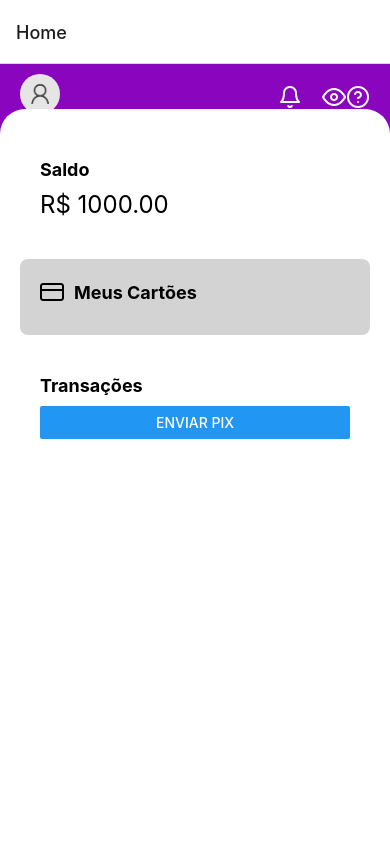
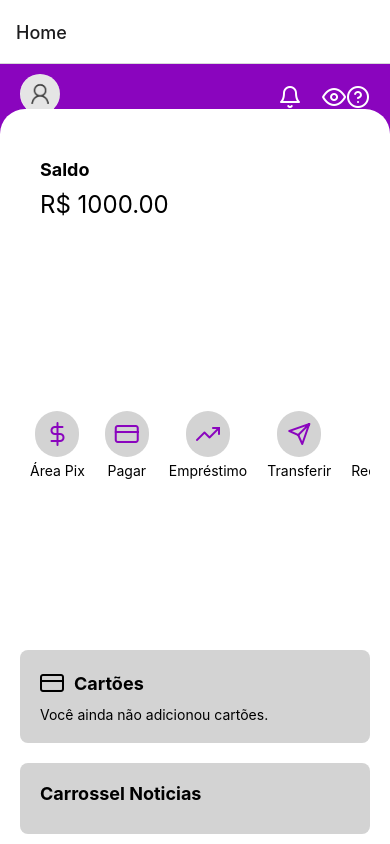
Before and after one commit to ptsantosrj/Fullstack-Senai-Mobile-NuBank, a React Native app: screen /Home in a window 390 px wide. Built offline with nearby package versions, Linux system fonts and the light colour scheme.

Commit message:
Ajustes de layout e inclusao de carrossel de icones

```diff
--- /dev/null
+++ b/components/Services.js
@@ -0,0 +1,15 @@
+import React from 'react';
+
+const services = [
+    { id: '1', name: 'Área Pix', icon: 'dollar-sign', action: () => navigation.navigate('Pix', { handlePixTransfer }) },
+    { id: '2', name: 'Pagar', icon: 'credit-card' },
+    { id: '3', name: 'Empréstimo', icon: 'trending-up' },
+    { id: '4', name: 'Transferir', icon: 'send' },
+    { id: '5', name: 'Recarga Celular', icon: 'smartphone' },
+    { id: '6', name: 'Depositar', icon: 'arrow-down-circle' },
+    { id: '7', name: 'Cobrar', icon: 'arrow-up-circle' },
+    { id: '8', name: 'Caixinhas', icon: 'box' },
+    { id: '9', name: 'Investir', icon: 'bar-chart-2' },
+  ];
+
+  export default services;
--- a/screens/HomeScreen.js
+++ b/screens/HomeScreen.js
@@ -1,8 +1,10 @@
 import React, { useState } from 'react';
-import { View, Text, Button, StyleSheet, ScrollView } from 'react-native';
+import { View, Text, Button, StyleSheet, ScrollView, FlatList, TouchableOpacity } from 'react-native';
 import Header from '../components/Header';
 import Card from '../components/Card';
+import { Feather } from '@expo/vector-icons'
 import styles from '../styles/StyleHomeScreen';
+//import services from '../components/Services';
 
 export default function HomeScreen({ navigation }) {
   const [balance, setBalance] = useState(1000);
@@ -11,18 +13,48 @@ export default function HomeScreen({ navigation }) {
     setBalance(balance - amount);
   };
 
+  const services = [
+    { id: '1', name: 'Área Pix', icon: 'dollar-sign', action: () => navigation.navigate('Pix', { handlePixTransfer }) },
+    { id: '2', name: 'Pagar', icon: 'credit-card' },
+    { id: '3', name: 'Empréstimo', icon: 'trending-up' },
+    { id: '4', name: 'Transferir', icon: 'send' },
+    { id: '5', name: 'Recarga Celular', icon: 'smartphone' },
+    { id: '6', name: 'Depositar', icon: 'arrow-down-circle' },
+    { id: '7', name: 'Cobrar', icon: 'arrow-up-circle' },
+    { id: '8', name: 'Caixinhas', icon: 'box' },
+    { id: '9', name: 'Investir', icon: 'bar-chart-2' },
+  ];
+
   return (
     <View style={styles.container}>
-      <Header />
+      <section>
+        <Header />
+      </section>
       <View style={styles.content}>
         <ScrollView contentContainerStyle={styles.scrollContainer}>
           <Card title="Saldo">
             <Text style={styles.balance}>R$ {balance.toFixed(2)}</Text>
           </Card>
-          <Card title="Meus Cartões" backgroundColor="#d3d3d3" icon="credit-card">
+          <FlatList
+            data={services}
+            horizontal
+            renderItem={({ item }) => (
+              <TouchableOpacity style={styles.serviceItem} onPress={item.action}>
+                <View style={styles.iconContainer}>
+                  <Feather name={item.icon} size={24} color="#8A05BE" />
+                </View>
+                <Text style={styles.serviceText}>{item.name}</Text>
+              </TouchableOpacity>
+            )}
+            keyExtractor={(item) => item.id}
+            showsHorizontalScrollIndicator={false}
+            contentContainerStyle={styles.servicesList}
+          />
+          <Card title="Cartões" backgroundColor="#d3d3d3" icon="credit-card">
+            <Text>Você ainda não adicionou cartões.</Text>
           </Card>
-          <Card title="Transações">
-            <Button title="Enviar Pix" onPress={() => navigation.navigate('Pix', { handlePixTransfer })} />
+          <Card title="Carrossel Noticias" backgroundColor="#d3d3d3">
+
           </Card>
         </ScrollView>
       </View>
--- a/styles/StyleHomeScreen.js
+++ b/styles/StyleHomeScreen.js
@@ -21,6 +21,24 @@ const styles = StyleSheet.create({
     fontSize: 24,
     color: '#000',
   },
+  servicesList: {
+    paddingVertical: 20,
+  },
+  serviceItem: {
+    alignItems: 'center',
+    justifyContent: 'center',
+    marginHorizontal: 10,
+  },
+  iconContainer: {
+    backgroundColor: '#d3d3d3',
+    borderRadius: 50,
+    padding: 10,
+  },
+  serviceText: {
+    marginTop: 5,
+    color: '#fffff',
+    textAlign: 'center',
+  },
 });
 
   export default styles;
```
